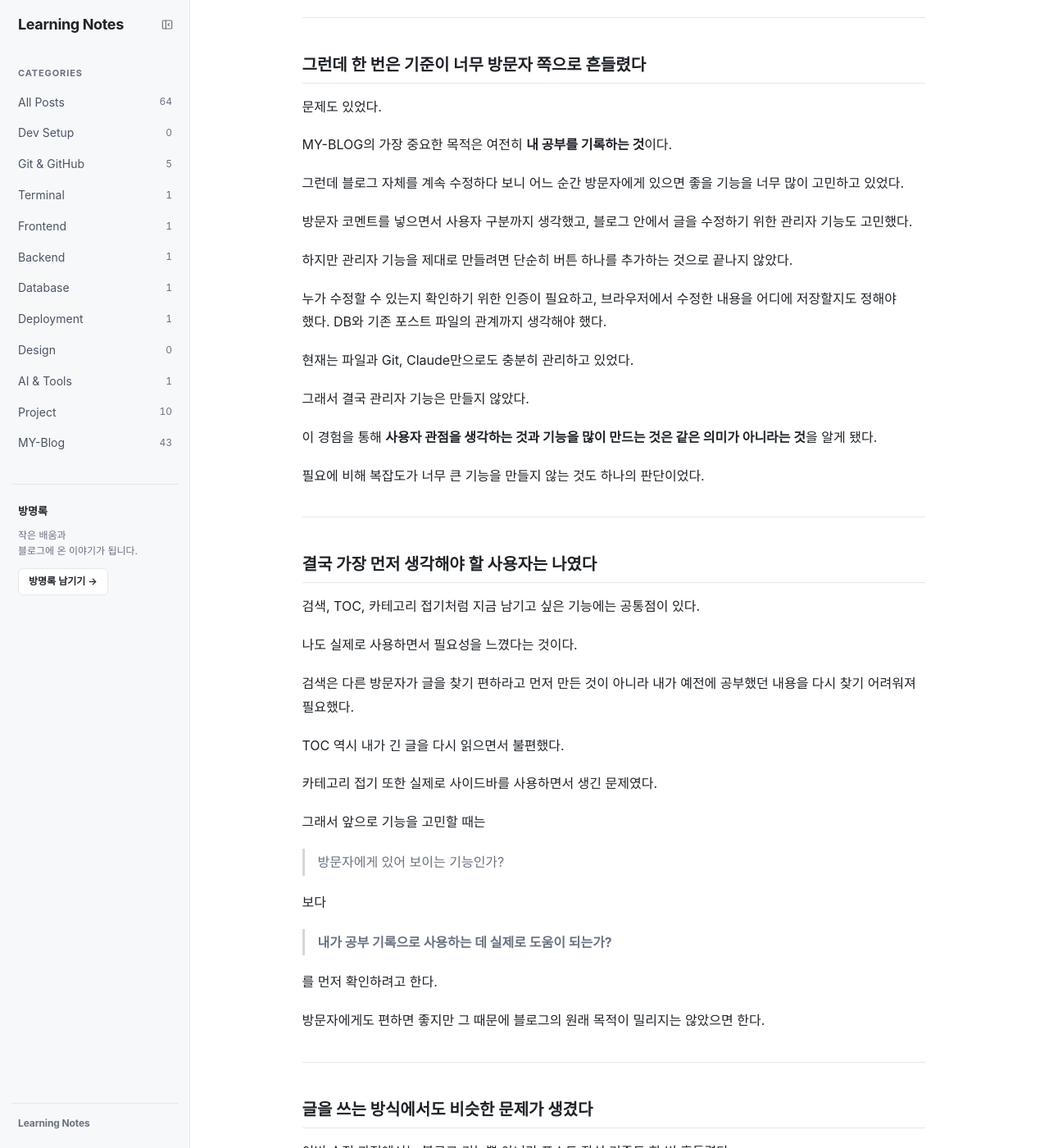
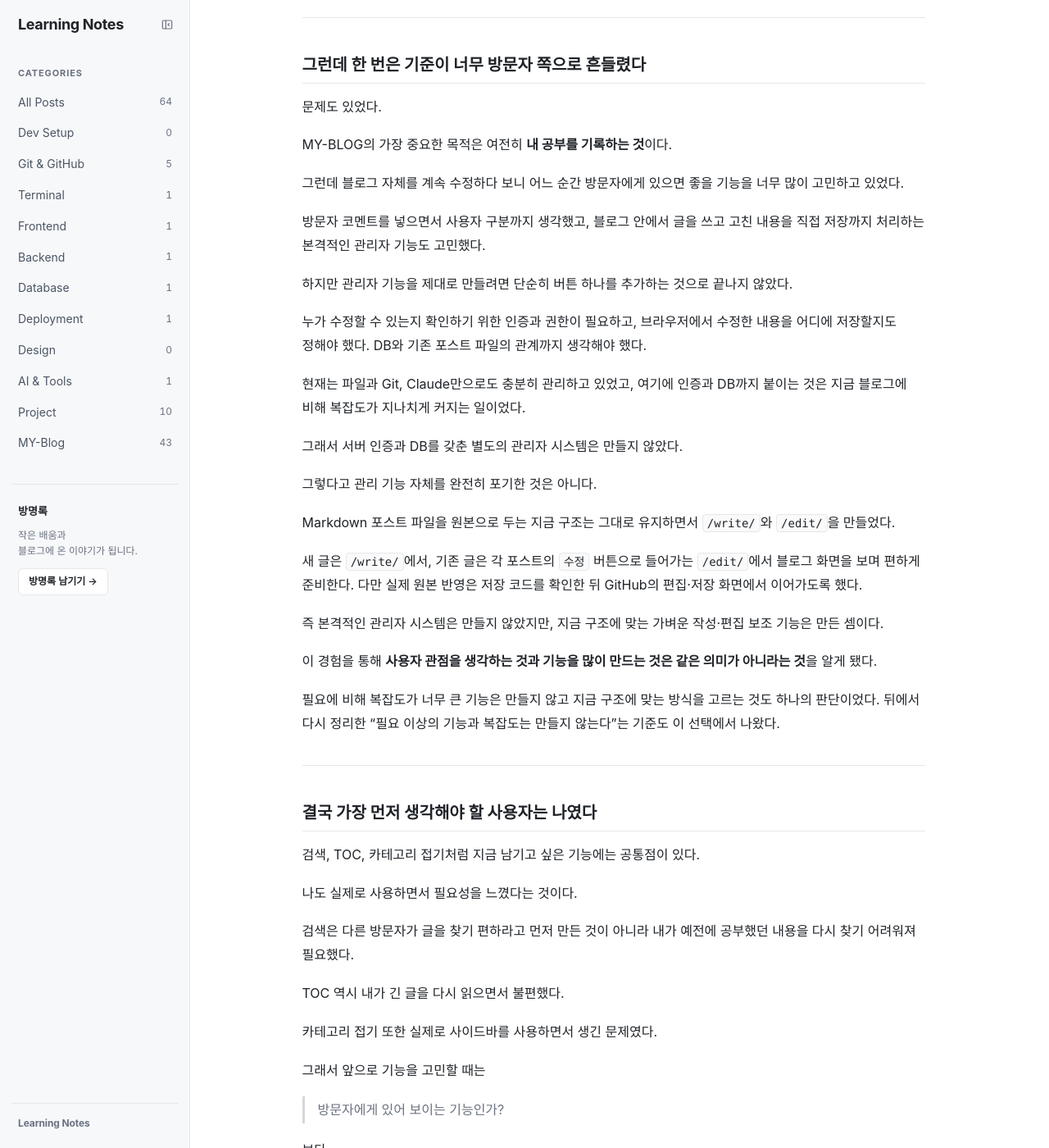
Before and after one commit to eunjung01230/my-blog, a Jekyll site: the page built from _posts/2026-09-24-blog-second-redesign-from-assignment-to-record.md, in a window 1280 px wide and 1400 px high, scrolled down 5307 px. Shown: the whole window at 82% size. Built offline with Jekyll 4.4.1, drawn with Linux system fonts in a browser that asks for light colours.

Commit message:
content: correct admin feature description in forty-third MY-Blog series post
Co-Authored-By: Claude Opus 5.5 (1M context) <noreply@anthropic.com>

```diff
--- a/_posts/2026-09-24-blog-second-redesign-from-assignment-to-record.md
+++ b/_posts/2026-09-24-blog-second-redesign-from-assignment-to-record.md
@@ -195,19 +195,27 @@ MY-BLOG의 가장 중요한 목적은 여전히 **내 공부를 기록하는 것
 
 그런데 블로그 자체를 계속 수정하다 보니 어느 순간 방문자에게 있으면 좋을 기능을 너무 많이 고민하고 있었다.
 
-방문자 코멘트를 넣으면서 사용자 구분까지 생각했고, 블로그 안에서 글을 수정하기 위한 관리자 기능도 고민했다.
+방문자 코멘트를 넣으면서 사용자 구분까지 생각했고, 블로그 안에서 글을 쓰고 고친 내용을 직접 저장까지 처리하는 본격적인 관리자 기능도 고민했다.
 
 하지만 관리자 기능을 제대로 만들려면 단순히 버튼 하나를 추가하는 것으로 끝나지 않았다.
 
-누가 수정할 수 있는지 확인하기 위한 인증이 필요하고, 브라우저에서 수정한 내용을 어디에 저장할지도 정해야 했다. DB와 기존 포스트 파일의 관계까지 생각해야 했다.
+누가 수정할 수 있는지 확인하기 위한 인증과 권한이 필요하고, 브라우저에서 수정한 내용을 어디에 저장할지도 정해야 했다. DB와 기존 포스트 파일의 관계까지 생각해야 했다.
 
-현재는 파일과 Git, Claude만으로도 충분히 관리하고 있었다.
+현재는 파일과 Git, Claude만으로도 충분히 관리하고 있었고, 여기에 인증과 DB까지 붙이는 것은 지금 블로그에 비해 복잡도가 지나치게 커지는 일이었다.
 
-그래서 결국 관리자 기능은 만들지 않았다.
+그래서 서버 인증과 DB를 갖춘 별도의 관리자 시스템은 만들지 않았다.
+
+그렇다고 관리 기능 자체를 완전히 포기한 것은 아니다.
+
+Markdown 포스트 파일을 원본으로 두는 지금 구조는 그대로 유지하면서 `/write/`와 `/edit/`을 만들었다.
+
+새 글은 `/write/`에서, 기존 글은 각 포스트의 `수정` 버튼으로 들어가는 `/edit/`에서 블로그 화면을 보며 편하게 준비한다. 다만 실제 원본 반영은 저장 코드를 확인한 뒤 GitHub의 편집·저장 화면에서 이어가도록 했다.
+
+즉 본격적인 관리자 시스템은 만들지 않았지만, 지금 구조에 맞는 가벼운 작성·편집 보조 기능은 만든 셈이다.
 
 이 경험을 통해 **사용자 관점을 생각하는 것과 기능을 많이 만드는 것은 같은 의미가 아니라는 것**을 알게 됐다.
 
-필요에 비해 복잡도가 너무 큰 기능을 만들지 않는 것도 하나의 판단이었다.
+필요에 비해 복잡도가 너무 큰 기능은 만들지 않고 지금 구조에 맞는 방식을 고르는 것도 하나의 판단이었다. 뒤에서 다시 정리한 "필요 이상의 기능과 복잡도는 만들지 않는다"는 기준도 이 선택에서 나왔다.
 
 ---
 
```
